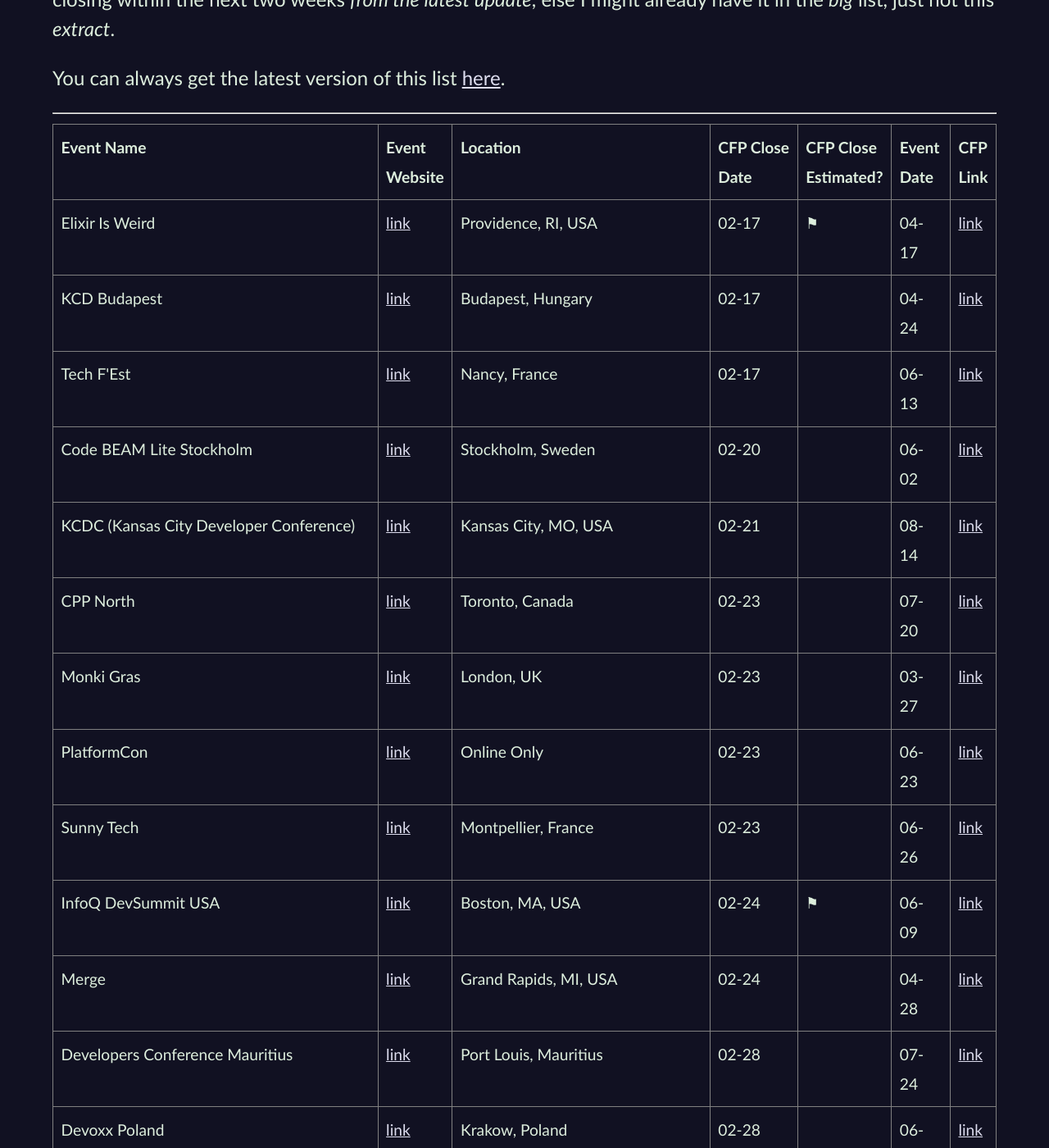
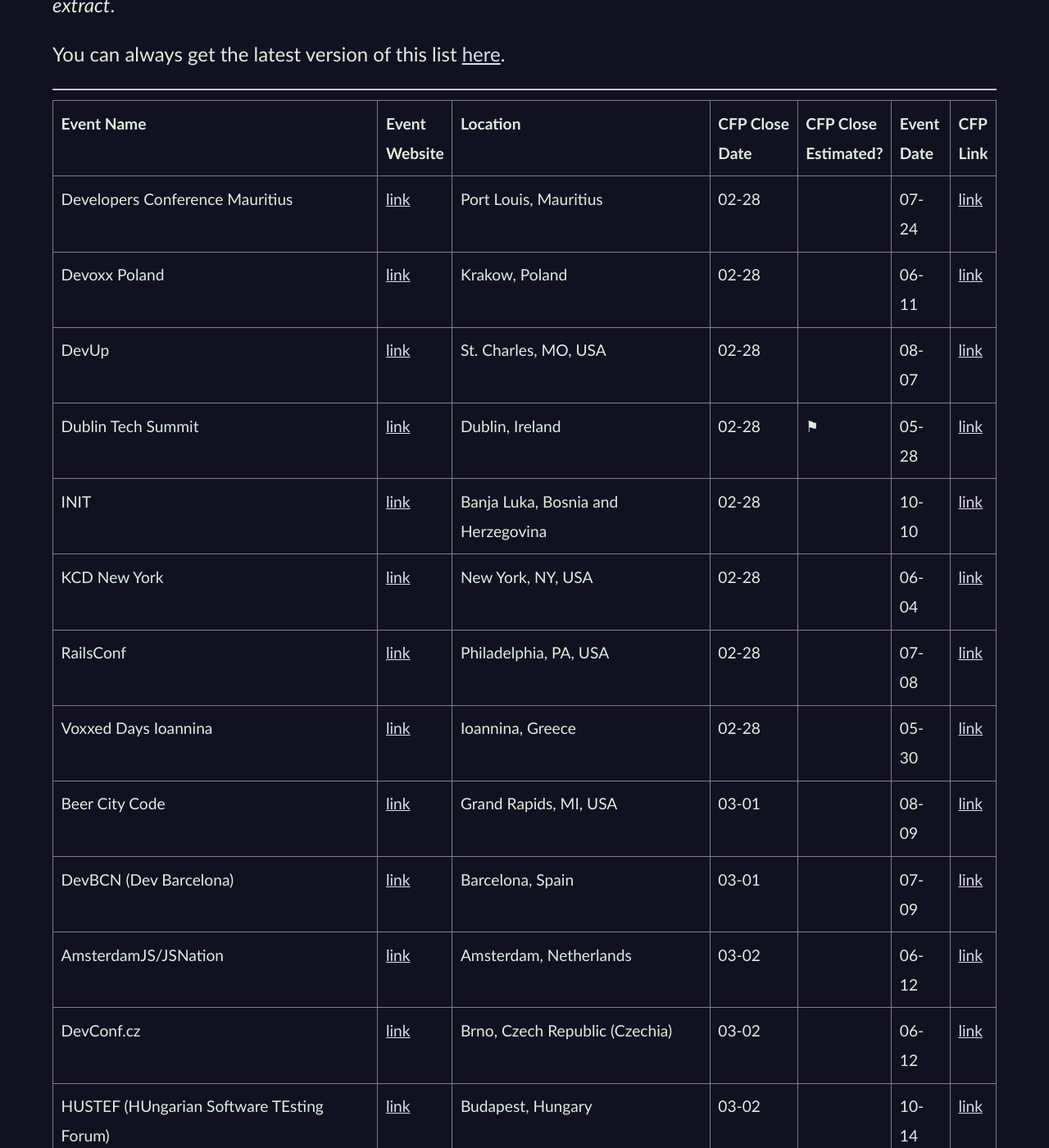
Before and after one commit to CodosaurusLLC/CodosaurusLLC.github.io, a Jekyll site: the page built from _posts/2025-02-25-cfp-list-updated-2025-02-25.md, in a window 1280 px wide and 1400 px high, scrolled down 905 px. Shown: the whole window at 82% size. Built offline with Jekyll 4.4.1, drawn with Linux system fonts in a browser that asks for light colours; comment, search, counter and statistics services are not loaded; some of the changed text lies outside the part shown.

Commit message:
update cfp list

```diff
--- a/_includes/cfp-list-blurb.md
+++ b/_includes/cfp-list-blurb.md
@@ -1,6 +1,5 @@
 <center style="line-height: 1.2">
-LAST UPDATED: 2025-02-17
-<br><small>A bit early because I'm on the road and have a moment</small>
+LAST UPDATED: 2025-02-25
 </center>
 
 This is a list of CfPs
--- a/_includes/cfps-ending-soon.html
+++ b/_includes/cfps-ending-soon.html
@@ -7,105 +7,6 @@
     <th>CFP Close<br>Estimated?</th>
     <th>Event<br>Date</th>
     <th>CFP<br>Link</th>
-  </tr>
-  <tr>
-    <td>Elixir Is Weird</td>
-    <td><a href="https://elixirisweird.com/" target="_blank">link</a></td>
-    <td>Providence, RI, USA</td>
-    <td>02-17</td>
-    <td>⚑</td>
-    <td>04-17</td>
-    <td><a href="https://forms.gle/DbTF4rTmLBM2w7MS7" target="_blank">link</a></td>
-  </tr>
-  <tr>
-    <td>KCD Budapest</td>
-    <td><a href="https://kcdbudapest.hu/" target="_blank">link</a></td>
-    <td>Budapest, Hungary</td>
-    <td>02-17</td>
-    <td></td>
-    <td>04-24</td>
-    <td><a href="https://sessionize.com/kcd-budapest-2025" target="_blank">link</a></td>
-  </tr>
-  <tr>
-    <td>Tech F'Est</td>
-    <td><a href="https://tech-fest.dev/" target="_blank">link</a></td>
-    <td>Nancy, France</td>
-    <td>02-17</td>
-    <td></td>
-    <td>06-13</td>
-    <td><a href="https://conference-hall.io/tech-fest-2025" target="_blank">link</a></td>
-  </tr>
-  <tr>
-    <td>Code BEAM Lite Stockholm</td>
-    <td><a href="https://codebeamstockholm.com/" target="_blank">link</a></td>
-    <td>Stockholm, Sweden</td>
-    <td>02-20</td>
-    <td></td>
-    <td>06-02</td>
-    <td><a href="https://sessionize.com/code-beam-lite-stockholm-2025" target="_blank">link</a></td>
-  </tr>
-  <tr>
-    <td>KCDC (Kansas City Developer Conference)</td>
-    <td><a href="https://www.kcdc.info/" target="_blank">link</a></td>
-    <td>Kansas City, MO, USA</td>
-    <td>02-21</td>
-    <td></td>
-    <td>08-14</td>
-    <td><a href="https://sessionize.com/kcdc-2025" target="_blank">link</a></td>
-  </tr>
-  <tr>
-    <td>CPP North</td>
-    <td><a href="https://cppnorth.ca/" target="_blank">link</a></td>
-    <td>Toronto, Canada</td>
-    <td>02-23</td>
-    <td></td>
-    <td>07-20</td>
-    <td><a href="https://cppnorth.ca/cfp.html" target="_blank">link</a></td>
-  </tr>
-  <tr>
-    <td>Monki Gras</td>
-    <td><a href="https://monkigras.com/" target="_blank">link</a></td>
-    <td>London, UK</td>
-    <td>02-23</td>
-    <td></td>
-    <td>03-27</td>
-    <td><a href="https://monkigras.com/cfp/" target="_blank">link</a></td>
-  </tr>
-  <tr>
-    <td>PlatformCon</td>
-    <td><a href="https://platformcon.com/" target="_blank">link</a></td>
-    <td>Online Only</td>
-    <td>02-23</td>
-    <td></td>
-    <td>06-23</td>
-    <td><a href="https://sessionize.com/platformcon-2025/" target="_blank">link</a></td>
-  </tr>
-  <tr>
-    <td>Sunny Tech</td>
-    <td><a href="https://sunny-tech.io/" target="_blank">link</a></td>
-    <td>Montpellier, France</td>
-    <td>02-23</td>
-    <td></td>
-    <td>06-26</td>
-    <td><a href="https://conference-hall.io/sunny-tech-2025" target="_blank">link</a></td>
-  </tr>
-  <tr>
-    <td>InfoQ DevSummit USA</td>
-    <td><a href="https://devsummit.infoq.com/conference/boston2025" target="_blank">link</a></td>
-    <td>Boston, MA, USA</td>
-    <td>02-24</td>
-    <td>⚑</td>
-    <td>06-09</td>
-    <td><a href="https://docs.google.com/forms/d/e/1FAIpQLSeagtEnnQhXve5TbubBrFgpxSMJa_wosPutqEdQOkNN9TAanQ/viewform" target="_blank">link</a></td>
-  </tr>
-  <tr>
-    <td>Merge</td>
-    <td><a href="https://merge.softwaregr.org/" target="_blank">link</a></td>
-    <td>Grand Rapids, MI, USA</td>
-    <td>02-24</td>
-    <td></td>
-    <td>04-28</td>
-    <td><a href="https://www.papercall.io/merge25" target="_blank">link</a></td>
   </tr>
   <tr>
     <td>Developers Conference Mauritius</td>
@@ -232,4 +133,32 @@
     <td></td>
     <td>07-08</td>
     <td><a href="https://conference-hall.io/riviera-dev-2025" target="_blank">link</a></td>
-  </tr></table>
+  </tr>
+  <tr>
+    <td>Scenic City Summit</td>
+    <td><a href="https://www.sceniccitysummit.com/" target="_blank">link</a></td>
+    <td>Chattanooga, TN, USA</td>
+    <td>03-04</td>
+    <td></td>
+    <td>06-20</td>
+    <td><a href="https://sessionize.com/scenic-city-summit-2025" target="_blank">link</a></td>
+  </tr>
+  <tr>
+    <td>Turing Fest</td>
+    <td><a href="https://turingfest.com/turingfest-2025/" target="_blank">link</a></td>
+    <td>Edinburgh, UK</td>
+    <td>03-07</td>
+    <td>⚑</td>
+    <td>05-07</td>
+    <td><a href="https://turingfest.com/call-for-speakers/" target="_blank">link</a></td>
+  </tr>
+  <tr>
+    <td>BreizhCamp</td>
+    <td><a href="https://www.breizhcamp.org/" target="_blank">link</a></td>
+    <td>Rennes, France</td>
+    <td>03-10</td>
+    <td></td>
+    <td>06-25</td>
+    <td><a href="https://sessionize.com/breizhcamp-2025" target="_blank">link</a></td>
+  </tr>
+</table>
--- a/_posts/2025-02-17-cfp-list-updated-2025-02-17.md
+++ b/_posts/2025-02-25-cfp-list-updated-2025-02-25.md
@@ -1,12 +1,12 @@
 ---
 author: Dave Aronson
-date: 2025-02-17
+date: 2025-02-25
 layout: blog-post
-permalink: blog/cfp-list-updated-2025-02-17
+permalink: blog/cfp-list-updated-2025-02-25
 section: Blog
 tags: speaking
 style: cfp-list
-title: CfP List Updated 2025-02-17
+title: CfP List Updated 2025-02-25
 ---
 
 {% include cfp-list-blurb.md %}
```
